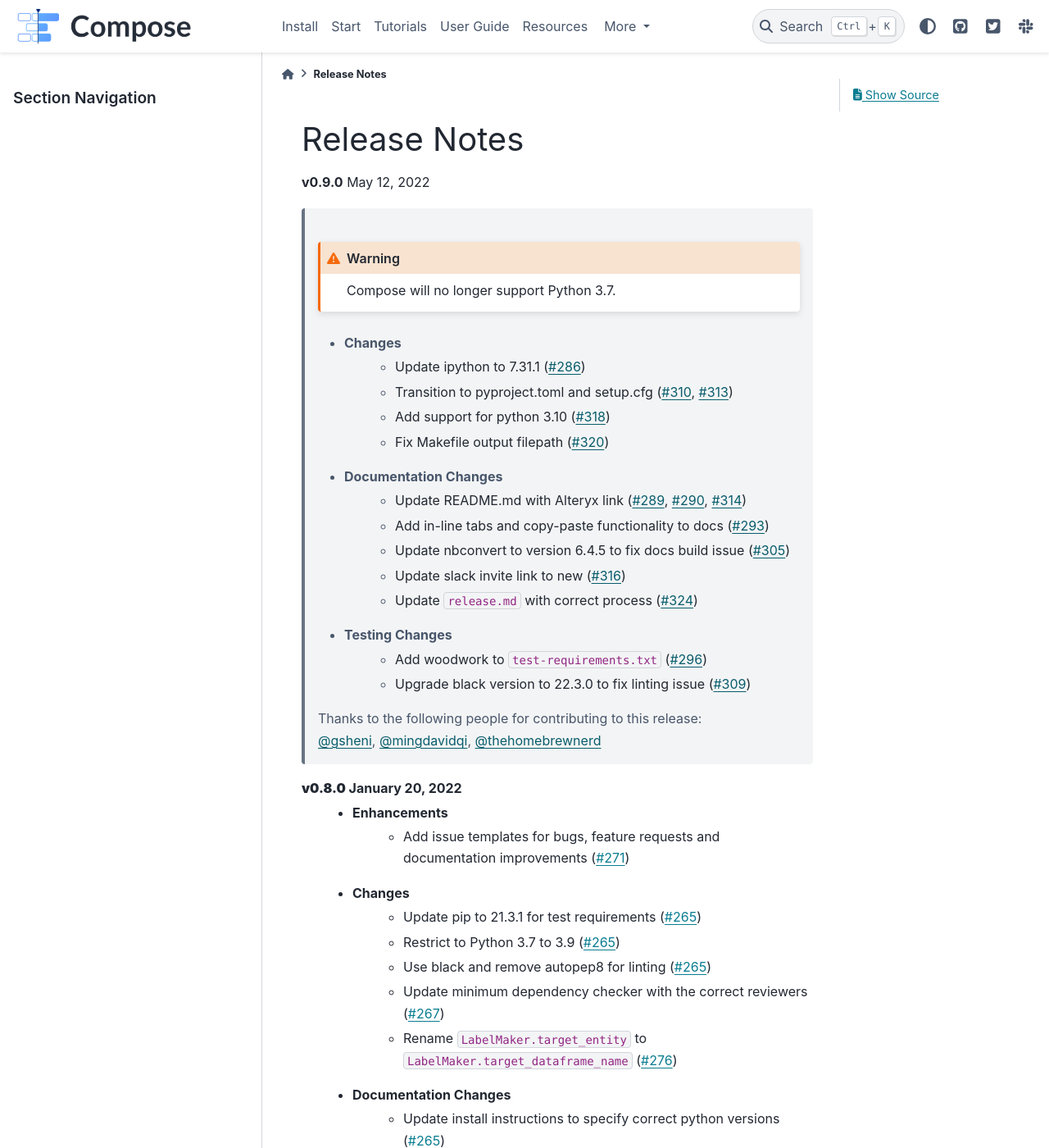
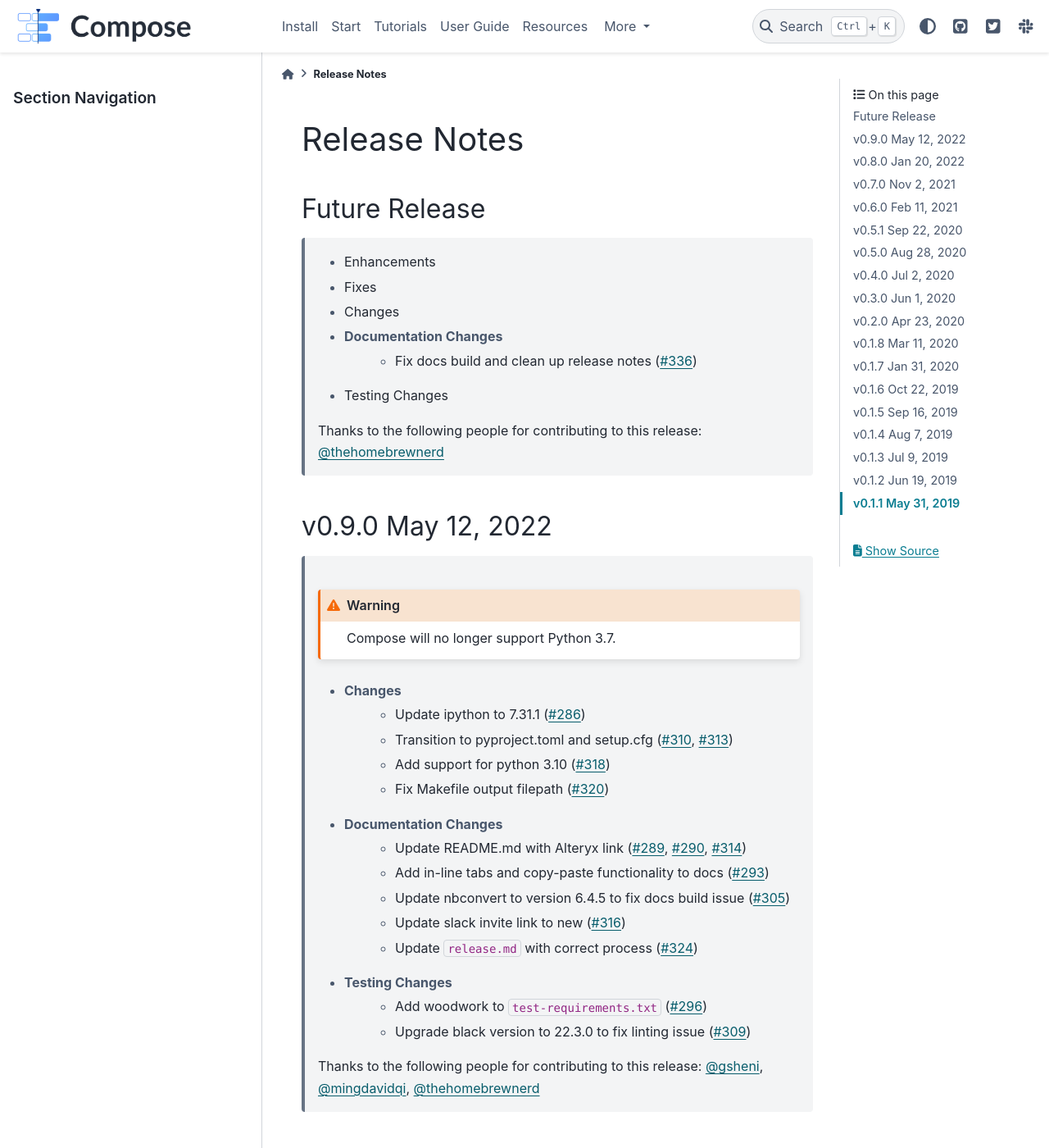
Before and after one commit to alteryx/compose, a Sphinx documentation site: the page built from docs/source/release_notes.rst, in a window 1280 px wide and 1400 px high. Shown: the whole window at 82% size. Built offline with Sphinx 7.4.7 and the PyData theme 0.15.4, drawn with Linux system fonts in a browser that asks for light colours; comment, search, counter and statistics services are not loaded; some of the changed text lies outside the part shown.

Commit message:
Update demo notebooks to fix docs build issue and clean up release notes (#336)
* update automl search call

* update release notes

* update other demos

* more release notes cleanup

* clean up warnings

* more small cleanup

```diff
--- a/docs/source/release_notes.rst
+++ b/docs/source/release_notes.rst
@@ -1,19 +1,20 @@
-=============
 Release Notes
-=============
+-------------
 
-.. Future Release
-  ==============
+Future Release
+==============
     * Enhancements
     * Fixes
     * Changes
     * Documentation Changes
+        * Fix docs build and clean up release notes (:pr:`336`)
     * Testing Changes
 
-.. Thanks to the following people for contributing to this release:
+    Thanks to the following people for contributing to this release:
+    :user:`thehomebrewnerd`
 
-**v0.9.0** May 12, 2022
-
+v0.9.0 May 12, 2022
+===================
     .. warning::
         Compose will no longer support Python 3.7.
 
@@ -32,10 +33,11 @@ Release Notes
         * Add woodwork to ``test-requirements.txt`` (:pr:`296`)
         * Upgrade black version to 22.3.0 to fix linting issue (:pr:`309`)
 
-    | Thanks to the following people for contributing to this release:
-    | :user:`gsheni`, :user:`mingdavidqi`, :user:`thehomebrewnerd`
+    Thanks to the following people for contributing to this release:
+    :user:`gsheni`, :user:`mingdavidqi`, :user:`thehomebrewnerd`
 
-**v0.8.0** January 20, 2022
+v0.8.0 Jan 20, 2022
+===================
     * Enhancements
         * Add issue templates for bugs, feature requests and documentation improvements (:pr:`271`)
     * Changes
@@ -51,15 +53,16 @@ Release Notes
         * Add unit test for dropping empty data slices (:pr:`280`)
         * Add auto approve workflow for dependency updates (:pr:`281`)
 
-    | Thanks to the following people for contributing to this release:
-    | :user:`gsheni`, :user:`jeff-hernandez`, :user:`thehomebrewnerd`
+    Thanks to the following people for contributing to this release:
+    :user:`gsheni`, :user:`jeff-hernandez`, :user:`thehomebrewnerd`
 
-.. warning::
+    .. warning::
 
-    **Breaking Changes**
-        * The ``target_entity`` attribute of ``LabelMaker`` has been renamed to ``target_dataframe_name``.
+        **Breaking Changes**
+            * The ``target_entity`` attribute of ``LabelMaker`` has been renamed to ``target_dataframe_name``.
 
-**v0.7.0** November 2, 2021
+v0.7.0 Nov 2, 2021
+==================
     * Enhancements
         * Add ``maximum_data`` parameter to control when a search should stop (:pr:`216`)
         * Add optional automatic update checker (:pr:`223`, :pr:`229`, :pr:`232`)
@@ -77,12 +80,11 @@ Release Notes
         * Add workflow to check latest dependencies (:pr:`233`)
         * Update reviewers for minimum and latest dependency checkers (:pr:`257`)
 
-    | Thanks to the following people for contributing to this release:
-    | :user:`gsheni`, :user:`jeff-hernandez`
+    Thanks to the following people for contributing to this release:
+    :user:`gsheni`, :user:`jeff-hernandez`
 
-|
-
-**v0.6.0** February 11, 2021
+v0.6.0 Feb 11, 2021
+===================
     * Enhancements
         * Added description for continuous target distributions (:pr:`187`)
     * Fixes
@@ -99,12 +101,11 @@ Release Notes
         * Migrated CI tests to Github Actions (:pr:`184`, :pr:`189`)
         * Updated tests to trigger on pull request events (:pr:`199`)
 
-    | Thanks to the following people for contributing to this release:
-    | :user:`flowersw`, :user:`jeff-hernandez`, :user:`rwedge`
+    Thanks to the following people for contributing to this release:
+    :user:`flowersw`, :user:`jeff-hernandez`, :user:`rwedge`
 
-|
-
-**v0.5.1** September 22, 2020
+v0.5.1 Sep 22, 2020
+===================
     * Documentation Changes
         * Update F1 Macro in Turbofan Degradation Tutorial (:pr:`180`).
         * Apply Pandas Docs Theme (:pr:`172`).
@@ -112,9 +113,8 @@ Release Notes
     * Testing Changes
         * Test Doc Builds (:pr:`165`)
 
-|
-
-**v0.5.0** August 28, 2020
+v0.5.0 Aug 28, 2020
+===================
     * Enhancements
         * Added Column-Based Windows (:pr:`151`).
     * Changes
@@ -124,14 +124,13 @@ Release Notes
         * Updated Predict Next Purchase Demo (:pr:`154`).
         * Updated Predict Turbofan Degradation Demo (:pr:`154`).
 
-.. warning::
+    .. warning::
 
-    **Breaking Changes**
-        * Attributes of the data slice context have changed. Inside a labeling function, the timestamps of a data slice can be referenced by :code:`ds.context.slice_start` and :code:`ds.context.slice_stop`. For more details, see :ref:`Data Slice Context <data-slice-context>`.
+        **Breaking Changes**
+            * Attributes of the data slice context have changed. Inside a labeling function, the timestamps of a data slice can be referenced by :code:`ds.context.slice_start` and :code:`ds.context.slice_stop`. For more details, see :ref:`Data Slice Context <data-slice-context>`.
 
-|
-
-**v0.4.0** July 2, 2020
+v0.4.0 Jul 2, 2020
+==================
     * Enhancements
         * Target values can be sampled from each group (:pr:`138`).
         * One of multiple targets can be selected (:pr:`147`).
@@ -139,20 +138,20 @@ Release Notes
     * Changes
         * The label times object was refactored to improve design and structure (:pr:`135`).
 
-.. warning::
+    .. warning::
 
-    **Breaking Changes**
-        * Loading label times from previous versions will result in an error.
+        **Breaking Changes**
+            * Loading label times from previous versions will result in an error.
 
-|
-
-**v0.3.0** June 1, 2020
+v0.3.0 Jun 1, 2020
+==================
     * Enhancements
         * Label Search for Multiple Targets (:pr:`130`)
     * Changes
         * Column renamed from :code:`cutoff_time` to :code:`time` (:pr:`139`)
 
-**v0.2.0** April 23, 2020
+v0.2.0 Apr 23, 2020
+===================
     * Changes
         * Dropped Support for Python 3.5 (:pr:`128`)
         * Rename LabelTimes.name to LabelTimes.label_name (:pr:`126`)
@@ -162,18 +161,18 @@ Release Notes
     * Testing Changes
         * Added tests that use Python 3.8 in CirlceCI (:pr:`128`)
 
-.. warning::
+    .. warning::
 
-    **Breaking Changes**
-        * ``LabelTimes.name`` has been renamed to ``LabelTimes.label_name``
+        **Breaking Changes**
+            * ``LabelTimes.name`` has been renamed to ``LabelTimes.label_name``
 
-|
-
-**v0.1.8** March 11, 2020
+v0.1.8 Mar 11, 2020
+===================
     * Fixes
         * Support for Pandas 1.0
 
-**v0.1.7** January 31, 2020
+v0.1.7 Jan 31, 2020
+===================
     * Enhancements
         * Added higher-level mappings to offsets.
         * Track settings for sample transforms.
@@ -182,7 +181,8 @@ Release Notes
     * Testing Changes
         * Moved Featuretools to test requirements.
 
-**v0.1.6** October 22, 2019
+v0.1.6 Oct 22, 2019
+===================
     * Enhancements
         * Serialization for Label Times
     * Fixes
@@ -193,7 +193,8 @@ Release Notes
     * Testing Changes
         * Integration Tests for Python Versions 3.6 and 3.7
 
-**v0.1.5** September 16, 2019
+v0.1.5 Sep 16, 2019
+===================
     * Enhancements
         * Added Slice Generator
         * Added Seaborn Plots
@@ -204,13 +205,15 @@ Release Notes
         * Added Example: Predict Next Purchase
         * Added Example: Predict RUL
 
-**v0.1.4** August 7, 2019
+v0.1.4 Aug 7, 2019
+==================
     * Enhancements
         * Added Sample Transform
         * Improved Progress Bar
         * Improved Label Times description
 
-**v0.1.3** July 9, 2019
+v0.1.3 Jul 9, 2019
+==================
     * Enhancements
         * Improved documentation
         * Added testing for Featuretools compatibility
@@ -218,15 +221,14 @@ Release Notes
         * Refactored search in Label Maker
         * Improved testing for Label Transforms
 
-**v0.1.2** June 19, 2019
+v0.1.2 Jun 19, 2019
+===================
     * Enhancements
         * Add dynamic progress bar
         * Add label transform for binning labels
         * Improve code coverage
         * Update documentation
 
-**v0.1.1** May 31, 2019
+v0.1.1 May 31, 2019
+===================
     * Initial Release
-
-|
-|
```
Also changed, not shown: docs/source/examples/predict_bike_trips.ipynb, docs/source/examples/predict_next_purchase.ipynb, docs/source/examples/predict_turbofan_degredation.ipynb.
